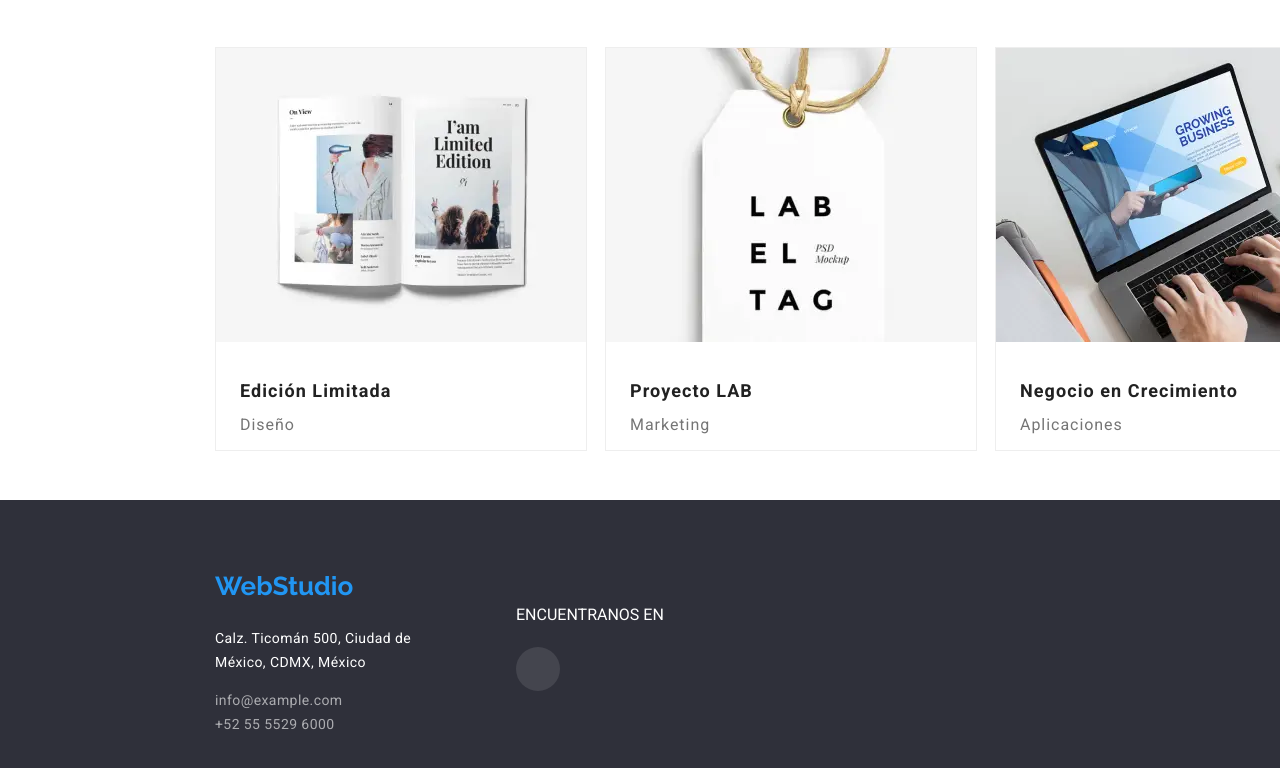
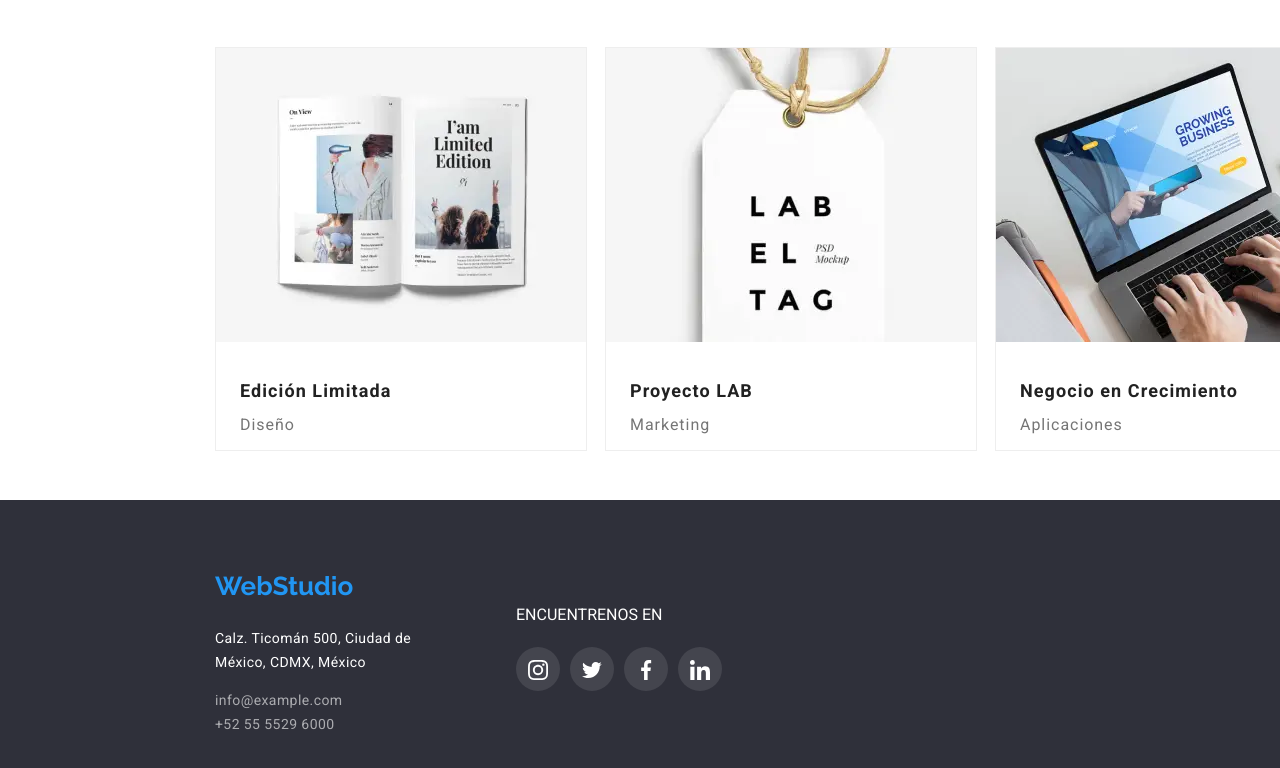
Before and after one commit to HernanArenas84/goit-markup-hw-04, a plain HTML site: page portfolio.html in a window 1280 px wide. Shown: the part 1156-1924 px from the top of the page. Drawn offline with nearby package versions, Linux system fonts and the light colour scheme.

Commit message:
tercer commit tarea 4

```diff
--- a/portfolio.html
+++ b/portfolio.html
@@ -33,6 +33,9 @@
             <a href="/" class="contact-link">info@devstudio.com</a>
           </span>
           <span class="contact-info">
+            <svg class="contact-icon">
+              <use href="./images/icons.svg#icon-telefono-movil" width="10px"/>
+            </svg>
             <a href="/" class="contact-link">+52 55 5529 600</a>
           </span>
         </div>
@@ -154,11 +157,29 @@
             <a href="/" class="footer-contact-link">+52 55 5529 6000</a>
           </address>
           <div class="contenedor-redes">
-            <p>ENCUENTRANOS EN</p>
-            <div class="contenedor-iconos-redes">
-              <span class="footer-social-link-container">
-              </span>
-            </div>
+             <p>ENCUENTRENOS EN</p>
+             <div class="contenedor-iconos-redes">
+                 <div class="footer-social-link-container">
+                   <svg class="footer-social-link-icon">
+                     <use href="./images/icons.svg#icon-instagram" width="20px"/>
+                   </svg>
+                 </div>
+                 <div class="footer-social-link-container">
+                   <svg class="footer-social-link-icon">
+                     <use href="./images/icons.svg#icon-twitter" width="20px"/>
+                   </svg>
+                 </div>
+                 <div class="footer-social-link-container">
+                   <svg class="footer-social-link-icon">
+                     <use href="./images/icons.svg#icon-facebook" width="20px"/>
+                   </svg>
+                 </div>
+                 <div class="footer-social-link-container">
+                   <svg class="footer-social-link-icon">
+                     <use href="./images/icons.svg#icon-linkedin" width="20px"/>
+                   </svg>
+                 </div>
+             </div>
           </div>
       </div>
     </footer>
```
